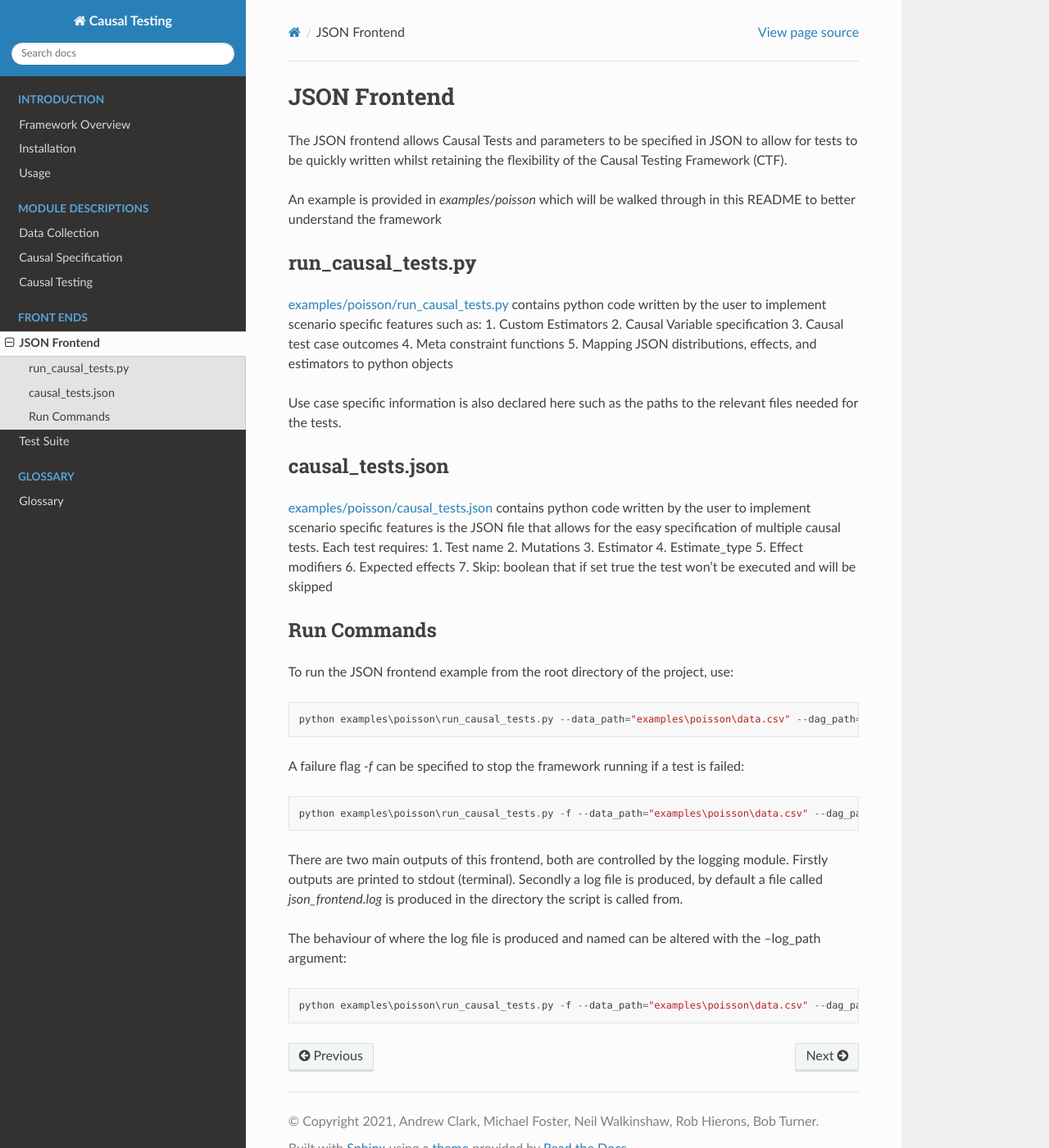
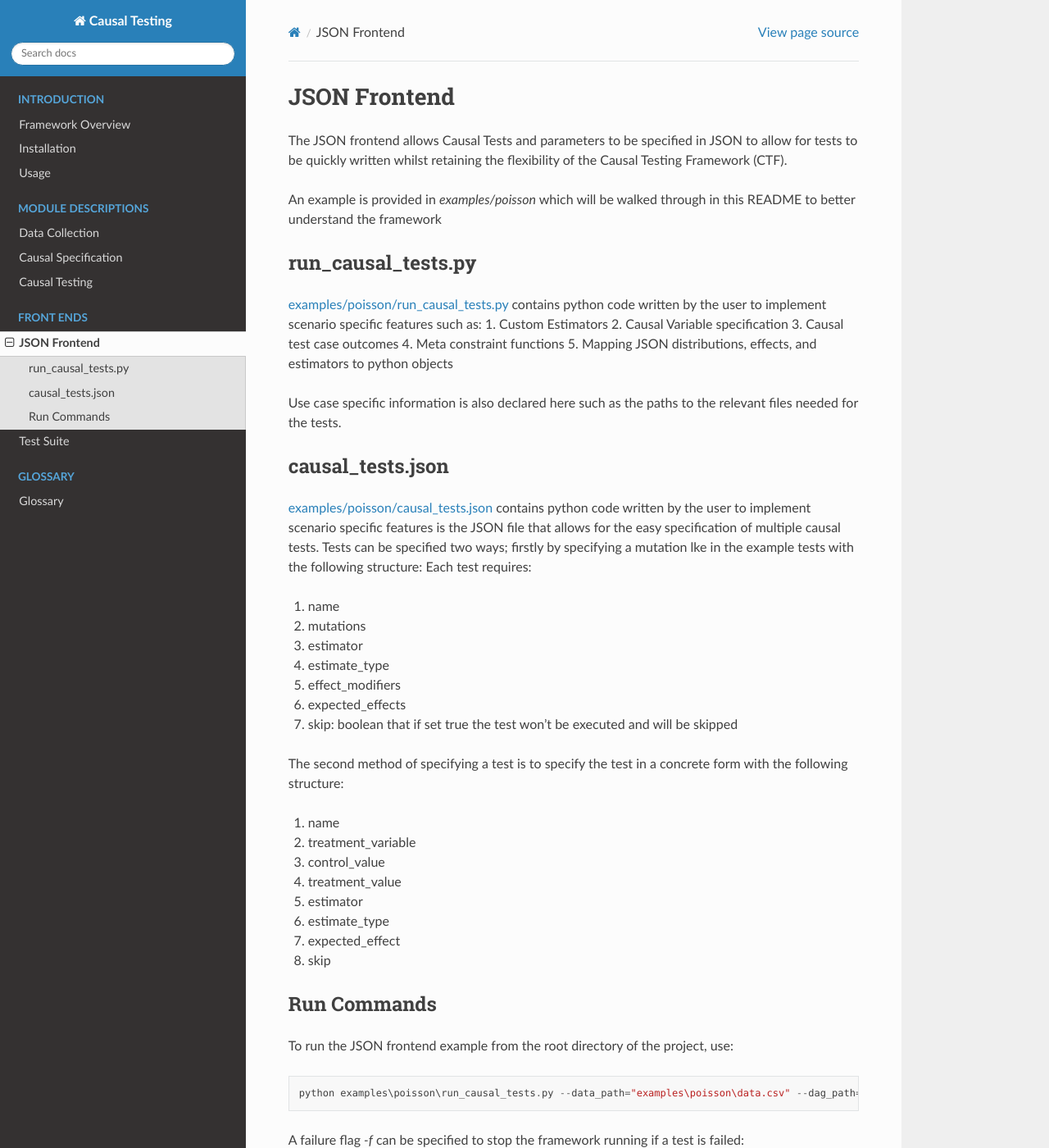
Before and after one commit to CITCOM-project/CausalTestingFramework, a Sphinx documentation site: the page built from docs/source/frontends/json_front_end.rst, in a window 1280 px wide and 1400 px high. Shown: the whole window at 82% size. Built offline with Sphinx 7.4.7 and the Read the Docs theme 2.0.0, drawn with Linux system fonts in a browser that asks for light colours; pages that are not in the unit, such as notebooks, are missing from menus.

Commit message:
update docs with concrete tests

```diff
--- a/docs/source/frontends/json_front_end.rst
+++ b/docs/source/frontends/json_front_end.rst
@@ -21,17 +21,28 @@ Use case specific information is also declared here such as the paths to the rel
 
 causal_tests.json
 -----------------
-`examples/poisson/causal_tests.json <https://github.com/CITCOM-project/CausalTestingFramework/blob/main/examples/poisson/causal_tests.json>`_ contains python code written by the user to implement scenario specific features
-is the JSON file that allows for the easy specification of multiple causal tests.
+`examples/poisson/causal_tests.json <https://github.c#om/CITCOM-project/CausalTestingFramework/blob/main/examples/poisson/causal_tests.json>`_ contains python code written by the user to implement scenario specific features
+is the JSON file that allows for the easy specification of multiple causal tests. Tests can be specified two ways; firstly by specifying a mutation lke in the example tests with the following structure:
 Each test requires:
-1. Test name
-2. Mutations
-3. Estimator
-4. Estimate_type
-5. Effect modifiers
-6. Expected effects
-7. Skip: boolean that if set true the test won't be executed and will be skipped
 
+#. name
+#. mutations
+#. estimator
+#. estimate_type
+#. effect_modifiers
+#. expected_effects
+#. skip: boolean that if set true the test won't be executed and will be skipped
+
+The second method of specifying a test is to specify the test in a concrete form with the following structure:
+
+#. name
+#. treatment_variable
+#. control_value
+#. treatment_value
+#. estimator
+#. estimate_type
+#. expected_effect
+#. skip
 
 Run Commands
 ------------
```
Also changed, not shown: 2 other files.
